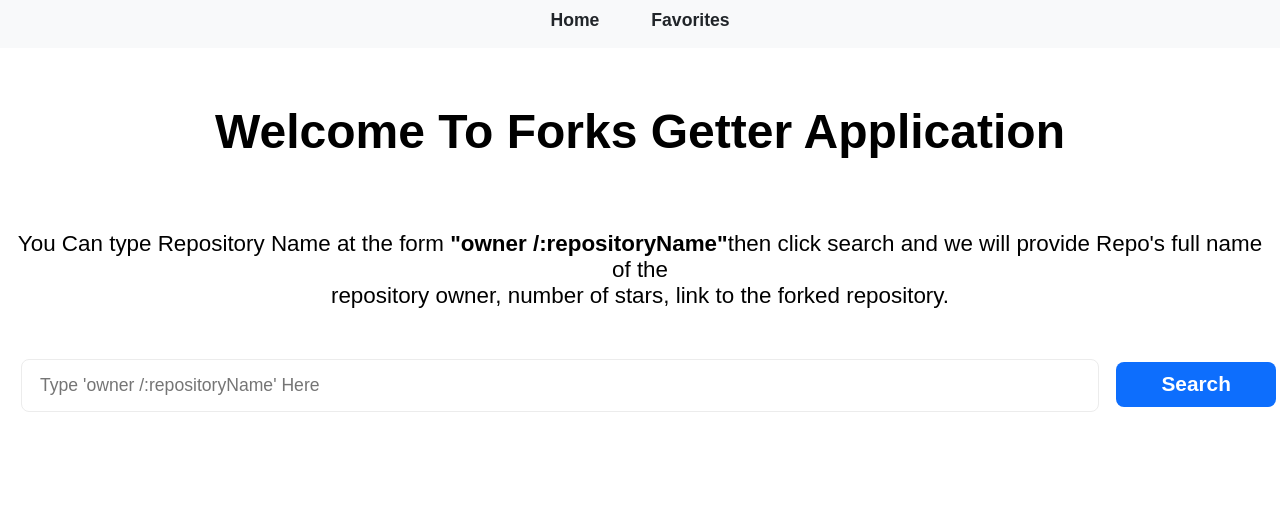
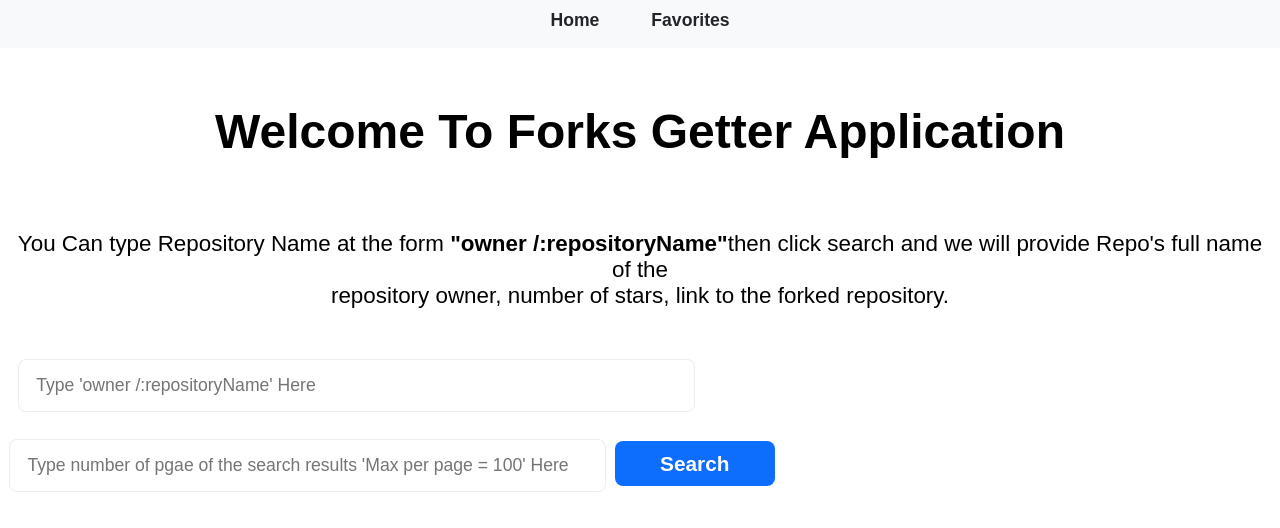
Before and after one commit to MohammedHassan98/ForksGetter, a React (Create React App) app: page / in a window 1280 px wide. Shown: the top 528 px of the page. Built offline with nearby package versions, Linux system fonts and the light colour scheme.

Commit message:
Some Updates

```diff
--- a/src/assets/css/Search.css
+++ b/src/assets/css/Search.css
@@ -1,9 +1,11 @@
-.form-group{
+.form-group {
     width: 100%;
 }
 
-.form-control, .errorMessage, .emptyMessage{
-    width: 65rem;
+.form-control,
+.errorMessage,
+.emptyMessage {
+    width: 40rem;
     height: 1rem;
     border: 1px solid #ececec;
     border-radius: 8px;
@@ -12,7 +14,18 @@
     font-size: 1.1rem;
 }
 
-.errorMessage, .emptyMessage {
+.form-control-small {
+    width: 35rem;
+    height: 1rem;
+    border: 1px solid #ececec;
+    border-radius: 8px;
+    padding: 1em;
+    margin: 0.5em;
+    font-size: 1.1rem;
+}
+
+.errorMessage,
+.emptyMessage {
     height: .5rem;
     background-color: #dc3545;
     color: white;
@@ -24,7 +37,7 @@
     text-align: center;
 }
 
-.SearchButton{
+.SearchButton {
     background-color: #0d6efd;
     color: white;
     font-size: 1.3rem;
@@ -36,5 +49,5 @@
 }
 
 .SearchButton:hover {
-    background-color:#0a4cac ;
+    background-color: #0a4cac;
 }
--- a/src/components/DataTable.tsx
+++ b/src/components/DataTable.tsx
@@ -24,6 +24,7 @@ const DataTable: React.FC<Props> = ({ forks, WhichButton }) => {
         <thead>
           <tr>
             <th>Repository Owner</th>
+            <th>Repository's Full Name</th>
             <th>Number Of Stars</th>
             <th>Link To The Forked Repository</th>
             {WhichButton === "Add To Favourites" ? <th>{WhichButton}</th>: null}
@@ -33,6 +34,7 @@ const DataTable: React.FC<Props> = ({ forks, WhichButton }) => {
           {forks.map(fork => (
             <tr key={fork.id}>
               <td>{fork.owner.login}</td>
+              <td>{fork.full_name}</td>
               <td>{fork.stargazers_count}</td>
               <td>
                 <a href={"https://github.com/" + fork.full_name} target="_blank">{"https://github.com/" + fork.full_name}</a>
@@ -52,6 +54,7 @@ const DataTable: React.FC<Props> = ({ forks, WhichButton }) => {
                     }
                     const forkRef = firebase.database().ref("FavouriteForks")
                     forkRef.push(AddedFork)
+                    alert("This Repo has been added successfully to favourite list")
                   }}>{WhichButton}
                   </button>
                 </td> : null}
--- a/src/components/Search.tsx
+++ b/src/components/Search.tsx
@@ -10,11 +10,12 @@ export default class Search extends Component {
         forks: [],
         errorMessage: '',
         emptyMessage: '',
-        currentPage : 1
+        currentPage: 1,
+        pageNum: 0
     }
 
     handleChange = (e: any) => {
-        this.setState({ searchValue: e.target.value })
+        this.setState({ [e.target.name]: e.target.value })
     }
 
     validateForm = () => {
@@ -31,8 +32,9 @@ export default class Search extends Component {
             const text = this.state.searchValue.trim().split("/:")
             const owner: string = text[0]
             const repoName: string = text[1]
+            const page = this.state.pageNum
 
-            Axios.get(`https://api.github.com/repos/${owner}/${repoName}/forks`)
+            Axios.get(`https://api.github.com/repos/${owner}/${repoName}/forks?per_page=100&page=${page}`)
                 .then(res => {
                     if (res.data.length === 0) {
                         this.setState({ emptyMessage: "There is No Forks For This Repository" })
@@ -49,7 +51,8 @@ export default class Search extends Component {
                 <div className="MainDiv">
                     <div className="form-group">
                         <form onSubmit={this.SeachFunc}>
-                            <input type="text" name="search" placeholder="Type 'owner /:repositoryName' Here" className="form-control" onChange={this.handleChange} />
+                            <input type="text" name="searchValue" placeholder="Type 'owner /:repositoryName' Here" className="form-control" onChange={this.handleChange} />
+                            <input type="text" name="pageNum" placeholder="Type number of pgae of the search results 'Max per page = 100' Here" className="form-control-small" onChange={this.handleChange} />
                             <button className="SearchButton" type="submit">
                                 Search
                             </button>
@@ -66,21 +69,22 @@ export default class Search extends Component {
             const indexOfFirstFork = indexOfLastFork - ForksPerPage;
             const currentForks = this.state.forks.slice(indexOfFirstFork, indexOfLastFork);
             const paginate = (pageNumber: number) => {
-                this.setState({currentPage: pageNumber})
+                this.setState({ currentPage: pageNumber })
             };
 
             return (
                 <div className="MainDiv">
                     <div className="form-group">
                         <form onSubmit={this.SeachFunc}>
-                            <input type="text" name="search" placeholder="Type 'owner /:repositoryName' Here" className="form-control" onChange={this.handleChange} />
+                            <input type="text" name="searchValue" placeholder="Type 'owner /:repositoryName' Here" className="form-control" onChange={this.handleChange} />
+                            <input type="text" name="pageNum" placeholder="Type number of pgae of the search results 'Max per page = 100' Here" className="form-control-small" onChange={this.handleChange} />
                             <button className="SearchButton" type="submit">
                                 Search
                             </button>
                         </form>
                     </div>
                     <h2 style={{ textAlign: "center" }}>Number Of Forks: <strong>{this.state.forks.length}</strong></h2>
-                    <DataTable forks={currentForks} WhichButton={"Add To Favourites"}/>
+                    <DataTable forks={currentForks} WhichButton={"Add To Favourites"} />
                     <Pagination
                         ForksPerPage={ForksPerPage}
                         totalForks={this.state.forks.length}
```
